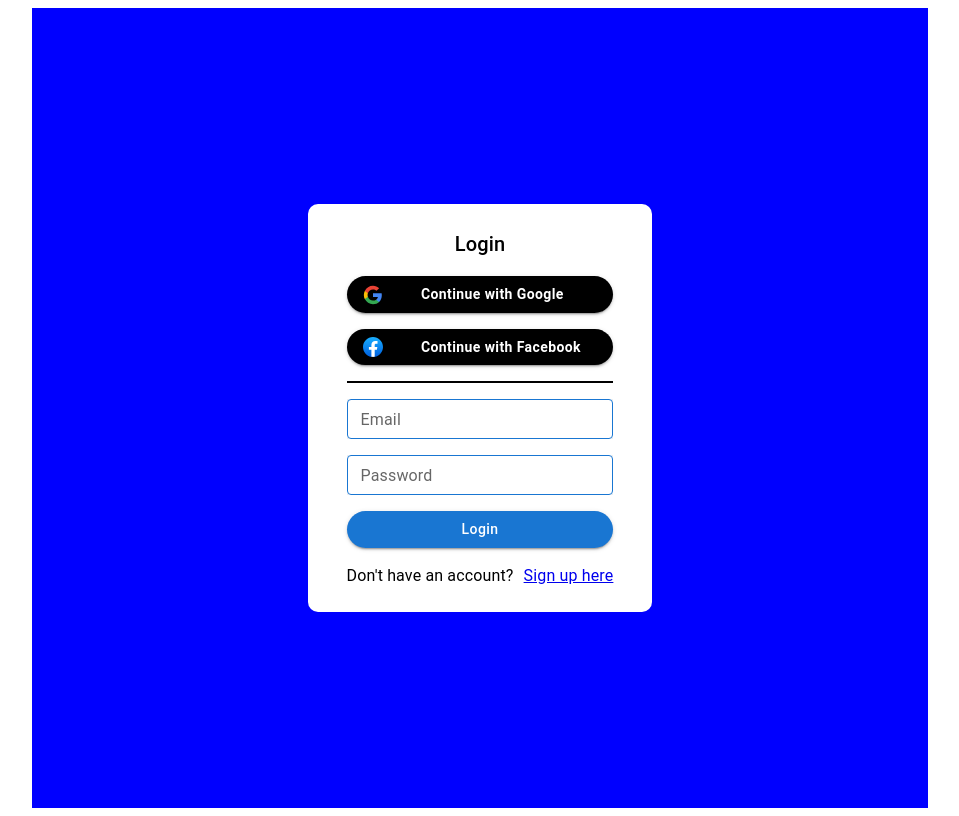
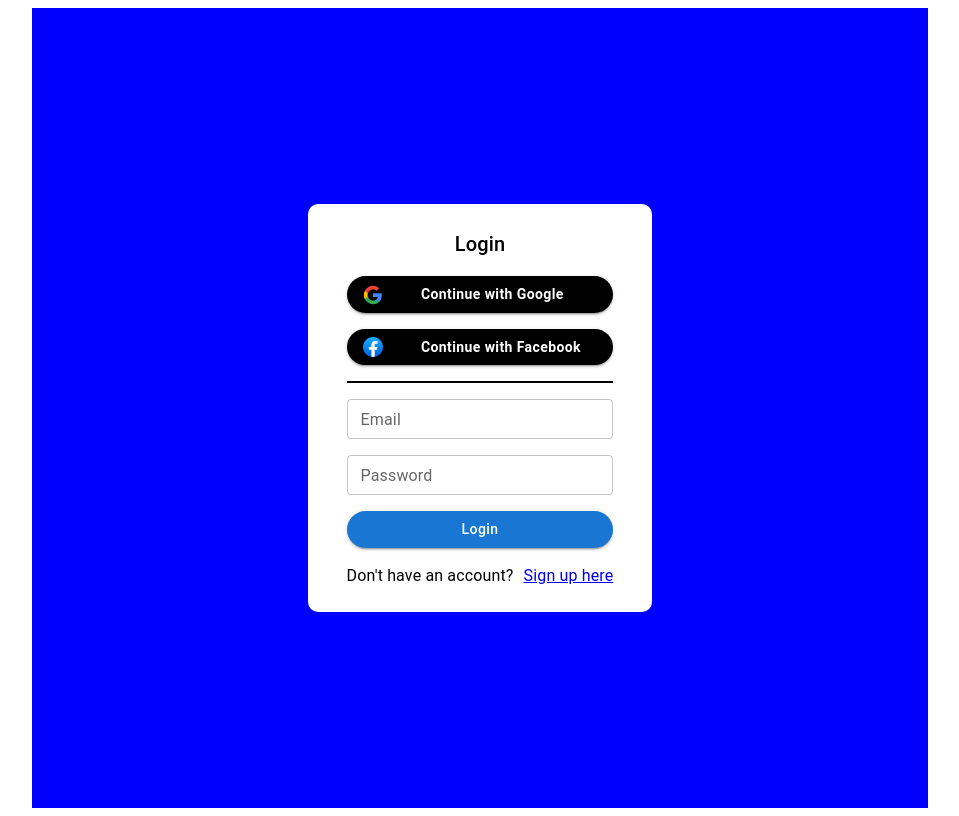
Before and after one commit to azert9526/help-me-out, a Next.js app: page / in a window 1280 px wide. Shown: the whole page, without its empty margins (160-1119 px from the left). Built offline with nearby package versions, Linux system fonts and the light colour scheme.

Commit message:
upd loginForm

```diff
--- a/app/components/auth/LoginForm.tsx
+++ b/app/components/auth/LoginForm.tsx
@@ -61,20 +61,6 @@ export default function LoginForm(){
                 </Button>
                 <Box sx={{ bgcolor: 'black', borderSpacing: '5vh' , height: '0.25vh', width: '100%' }} />
                 <TextField
-                sx={{
-                    backgroundColor: '#f0f0f0',
-                    '& .MuiInputBase-root': {
-                      backgroundColor: '#ffffff',
-                    },
-                    '& .MuiOutlinedInput-root': {
-                      '& fieldset': {
-                        borderColor: '#1976d2',
-                      },
-                      '&:hover fieldset': {
-                        borderColor: '#1565c0',
-                      },
-                    },
-                  }}
                     label="Email"
                     type="email"
                     value={email}
@@ -87,20 +73,6 @@ export default function LoginForm(){
 
                     value={password}
                     size="small"
-                    sx={{
-                        backgroundColor: '#f0f0f0',
-                        '& .MuiInputBase-root': {
-                          backgroundColor: '#ffffff',
-                        },
-                        '& .MuiOutlinedInput-root': {
-                          '& fieldset': {
-                            borderColor: '#1976d2',
-                          },
-                          '&:hover fieldset': {
-                            borderColor: '#1565c0',
-                          },
-                        },
-                      }}
                     onChange={(e)=> setPassword(e.target.value)}
                 />
                 <Button type="submit"
```
Also changed, not shown: app/auth/signup/page.tsx (line endings or trailing spaces).
